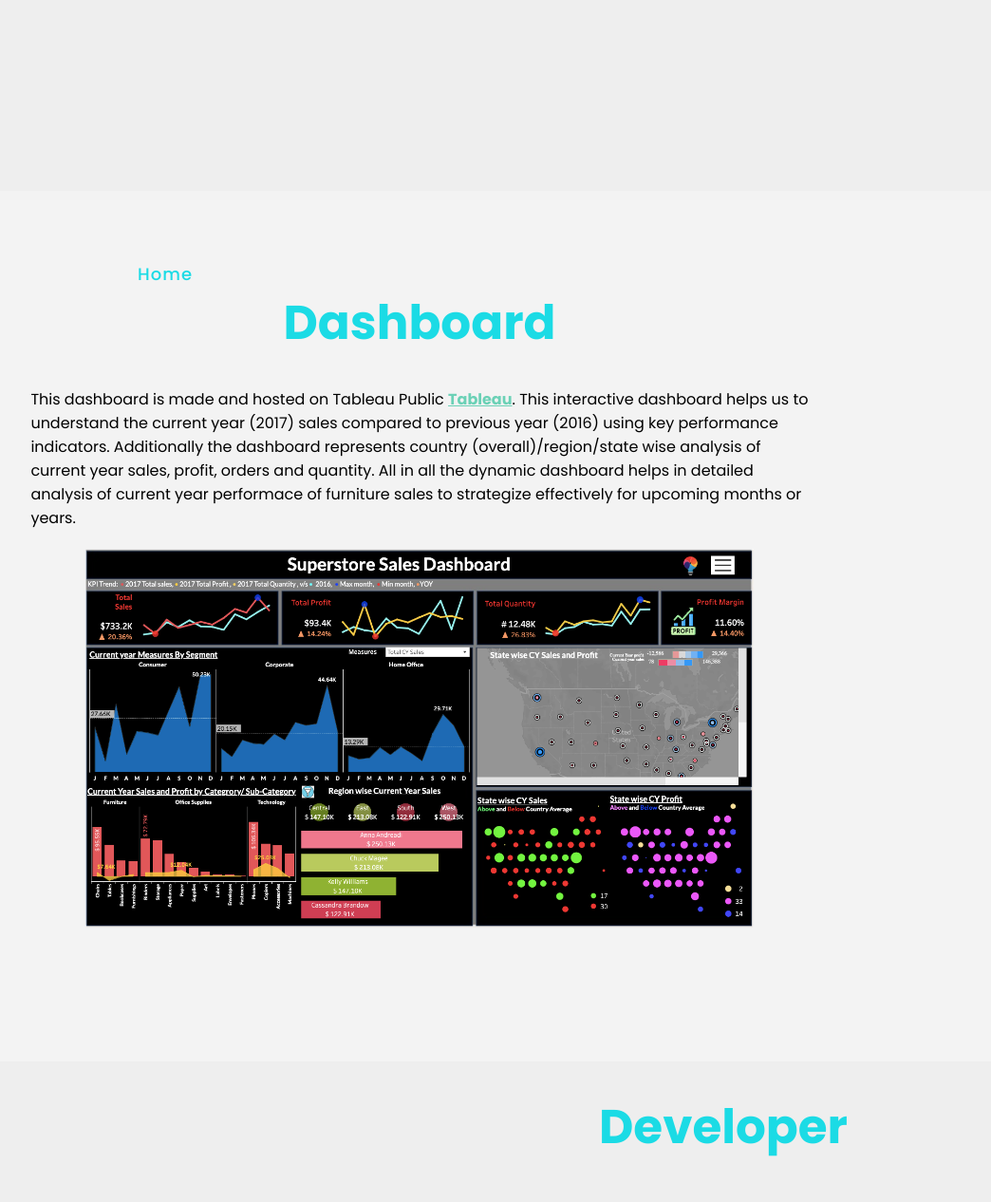
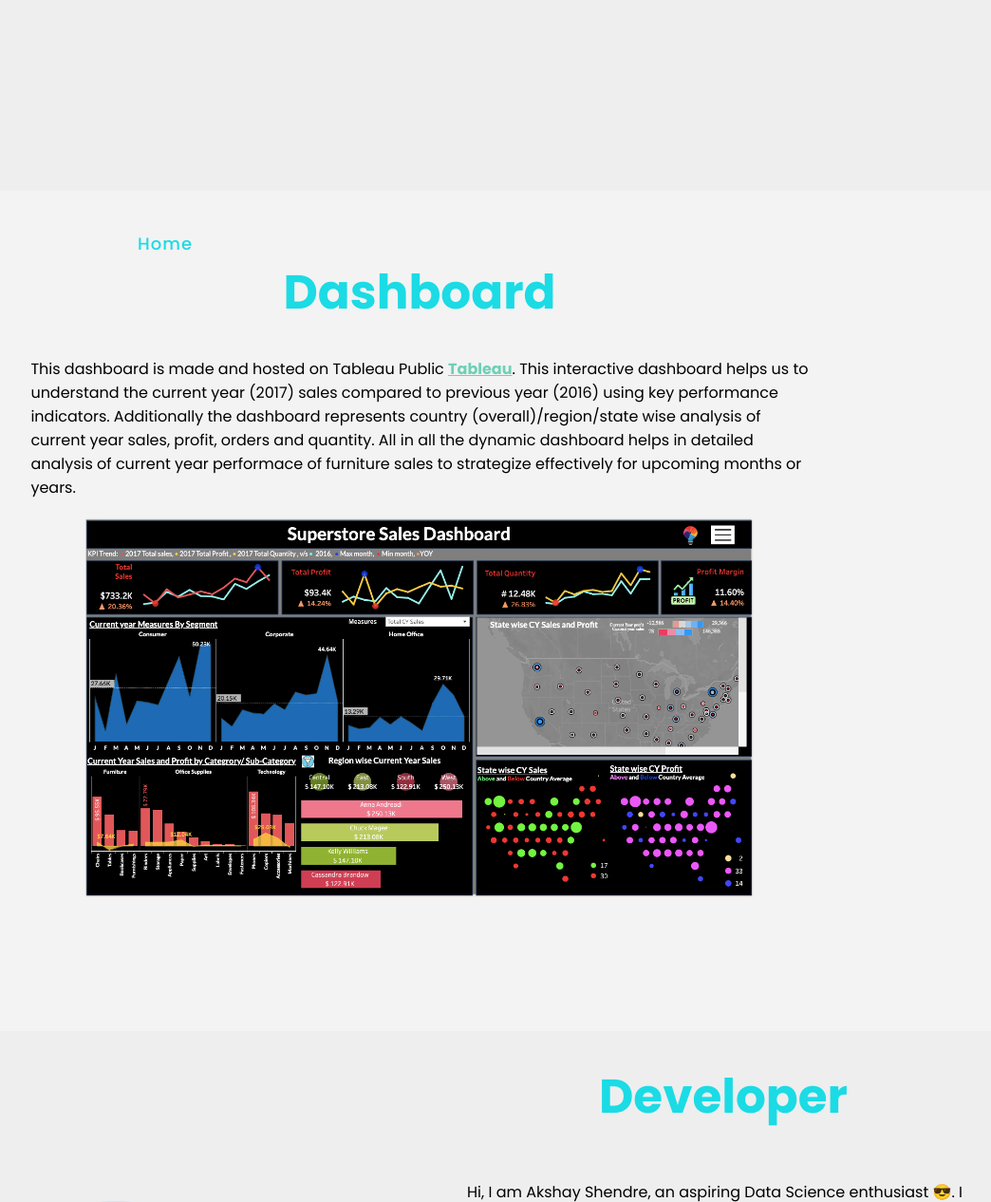
Before and after one commit to ShendreAk/Greedy-Salesman, a Flask app: page / in a window 1280 px wide. Shown: the part 1399-2665 px from the top of the page at 95% size, without its empty margins (198-1242 px from the left). Run offline with Flask 3, Linux system fonts and the light colour scheme; some libraries are stand-ins or nearby versions.

Commit message:
All .css change

```diff
--- a/api/static/IndexStyle.css
+++ b/api/static/IndexStyle.css
@@ -39,6 +39,7 @@
 
 #about {
 	background-color: #eee;
+	padding-top: 0%;
 	min-height: 100vh;
 	padding: 7% 10%;
 }
@@ -53,7 +54,8 @@
 
 #dashboard {
 	padding: 7% 10%;
-	padding-top: 2.5%;
+	padding-top: 0%;
+	min-height: 100vh;
 	background-color: #f3f3f3;
 	min-height: 100vh
 }
```
Also changed, not shown: 1 other file.
